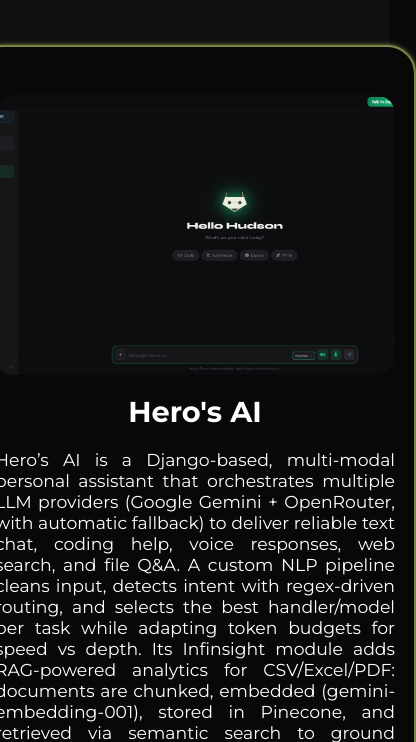
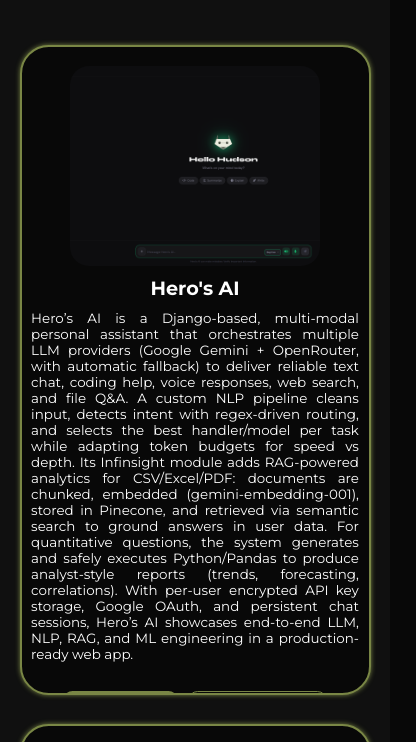
Before and after one commit to Hudsonmathew1910/Hudson-Portfolio, a plain HTML site: page index.html in a window 390 px wide. Shown: the part 4489-5231 px from the top of the page, 416 px wide, since content can reach past the window. Drawn offline with nearby package versions, Linux system fonts and the light colour scheme; a web font is replaced by a local one.

Commit message:
Update style.css

```diff
--- a/style.css
+++ b/style.css
@@ -595,7 +595,23 @@ section{
     .services-box:hover{
         transform: scale(1.05);
     }
+    .project-box{
+        gap: 3rem;
+        row-gap: 3rem;
+    }
     .project-card{
-        height: 1050px;
+        height: 650px;
+        padding: 2rem 1rem;
+        gap: 1rem;
+    }
+    .project-card > img {
+        width: 250px;
+        height: 200px;
+    }
+    .project-card h3{
+        font-size: 2rem;
+    }
+    .project-card p{
+        font-size: 1.4rem;
     }
 }
```
